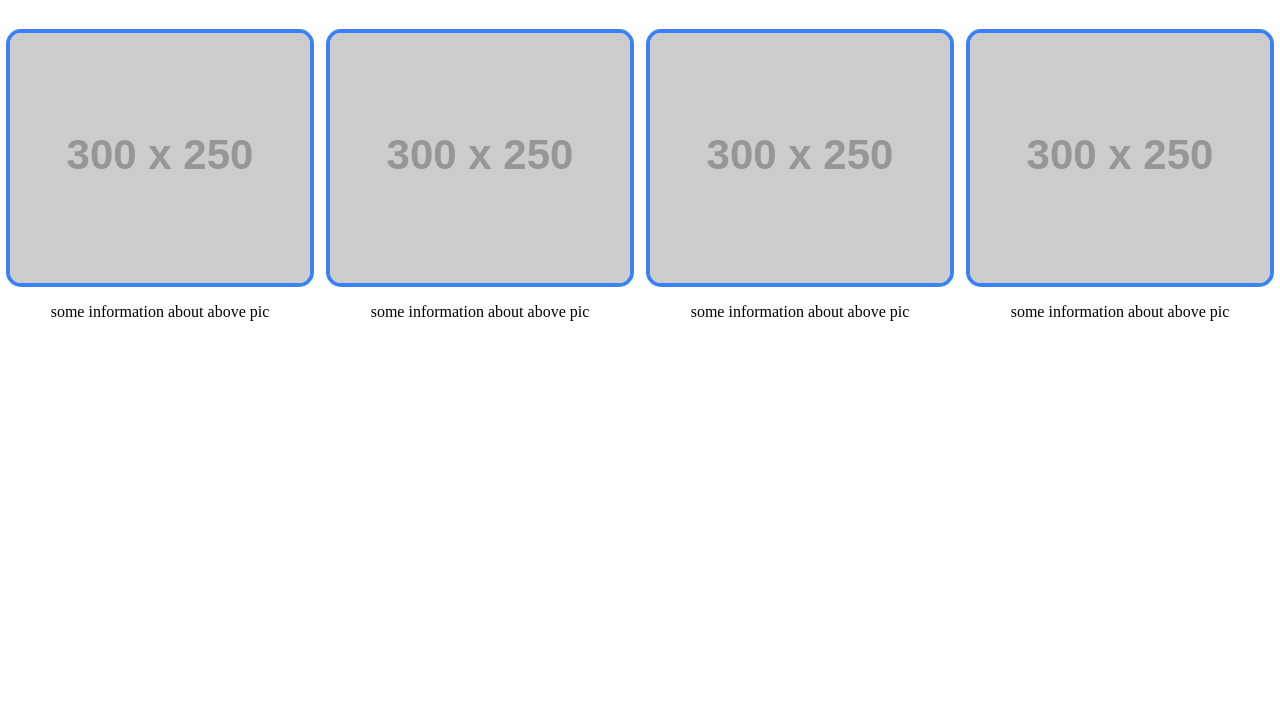
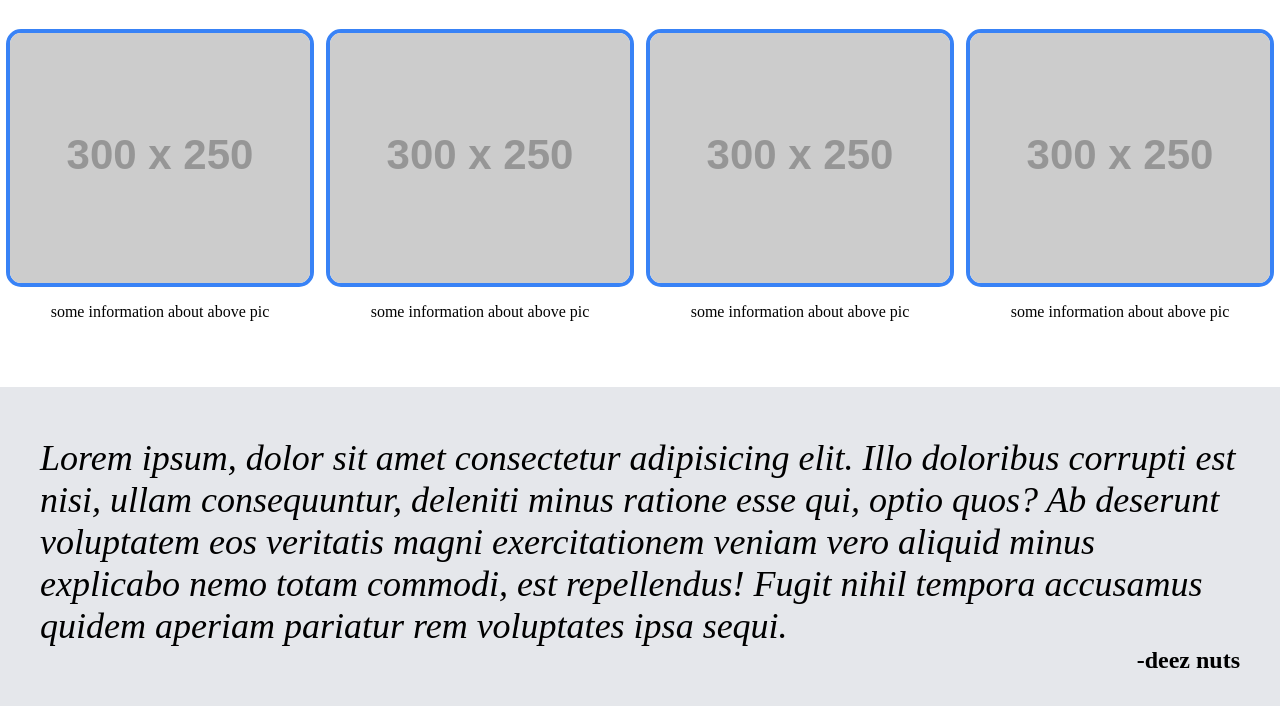
Before and after one commit to TheMajmun/LandingPage, a plain HTML site: page index.html in a window 1280 px wide. Shown: the part 650-1356 px from the top of the page. Before the commit the page ends 987 px from the top, so only its background shows below. Drawn offline with Linux system fonts and the light colour scheme; placeholder pictures from the web are drawn by us.

Commit message:
added quote section

```diff
--- a/index.html
+++ b/index.html
@@ -68,6 +68,17 @@
 
 
     </div>
+    <div class="quote-section">
+        <div class="quote-box">
+            <div class="quote">
+                Lorem ipsum, dolor sit amet consectetur adipisicing elit. Illo doloribus corrupti est nisi, ullam consequuntur, deleniti minus ratione esse qui, optio quos? Ab deserunt voluptatem eos veritatis magni exercitationem veniam vero aliquid minus explicabo nemo totam commodi, est repellendus! Fugit nihil tempora accusamus quidem aperiam pariatur rem voluptates ipsa sequi.
+            </div>
+            <div class="quoted-by">
+                -deez nuts
+            </div>
+        </div>
+    </div>
+
 
 
 
--- a/styles.css
+++ b/styles.css
@@ -75,6 +75,7 @@ button{
     align-items: center;
     justify-content: center;
     padding-top: 50px;
+    margin-bottom: 50px;
 }
 .information-header-text{
     font-size: 36px;
@@ -101,3 +102,28 @@ button{
     border-color: #3882F6;
     border-radius: 15px;
 }
+
+.quote-section{
+    display: flex;
+    flex: 1;
+    background-color: #E5E7EB;
+    justify-content: center;
+    align-items: center;
+    padding-top: 50px;
+    padding-bottom: 50px;
+}
+.quote-box{
+    display: flex;
+    flex-direction: column;
+    width: 1200px;
+}
+.quote{
+    font-size: 36px;
+    font-style: oblique;
+    font-weight: lighter;
+}
+.quoted-by{
+    align-self: flex-end;
+    font-weight: 800;
+    font-size: 24px;
+}
```
